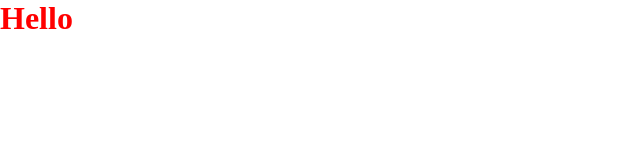
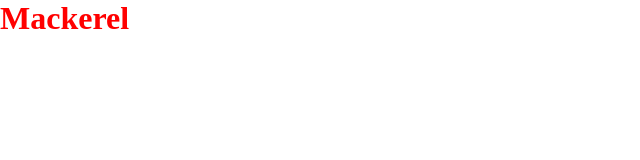
Before and after one commit to JLoweDev/react-cv, a React (Create React App) app: page / in a window 1280 px wide. Shown: the top 160 px of the page, without its empty margins (0-640 px from the left). Built offline with nearby package versions, Linux system fonts and the light colour scheme.

Commit message:
Header linked

```diff
--- a/src/App.js
+++ b/src/App.js
@@ -5,7 +5,7 @@ import Footer from './components/Footer'
 function App() {
   return (
     <div>
-      <h1>Hello</h1>
+      <Header title='Mackerel'/>
     </div>
   )
 }
--- a/src/components/header.js
+++ b/src/components/header.js
@@ -0,0 +1,9 @@
+const Header = ({ title }) => {
+    return (
+        <header className='header'>
+            <h1>{title}</h1>
+        </header>
+    )
+}
+
+export default Header
```
Also changed, not shown: 1 other file (tests, documents, lock files or other folders).
